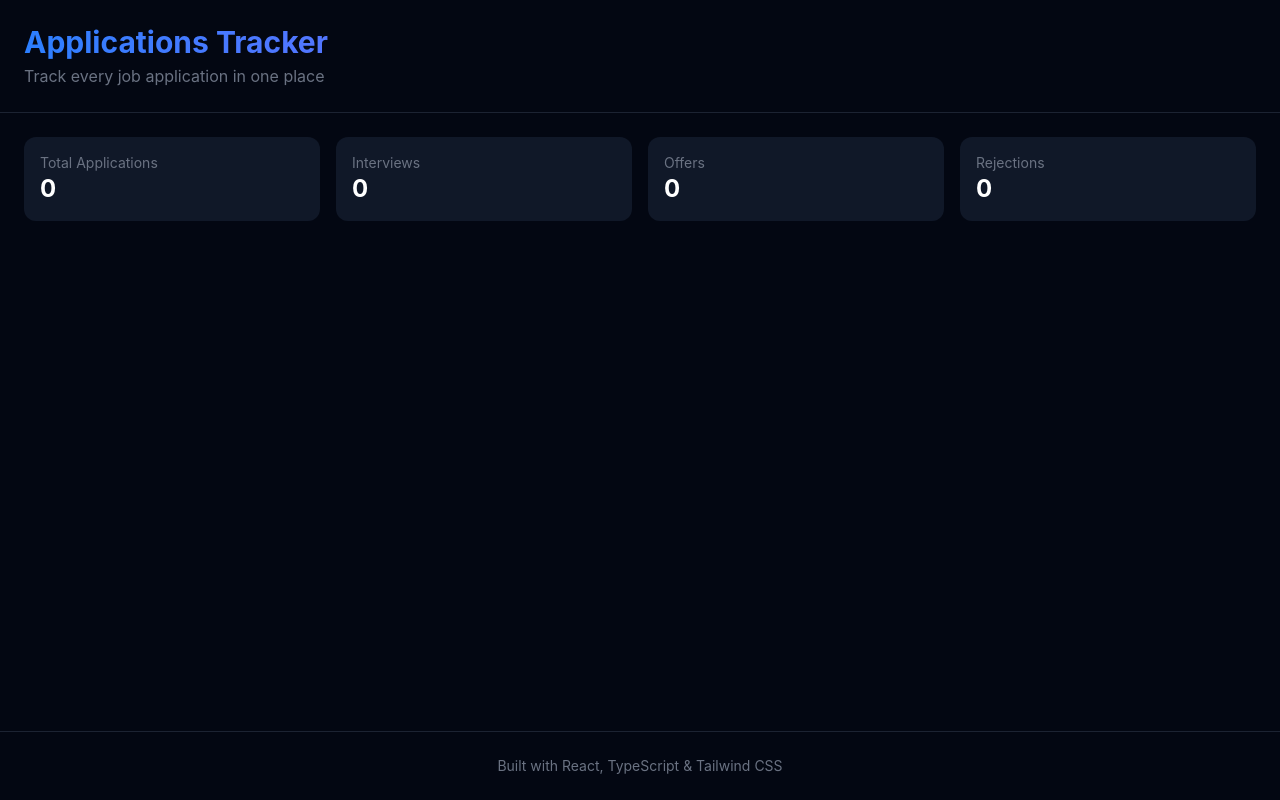
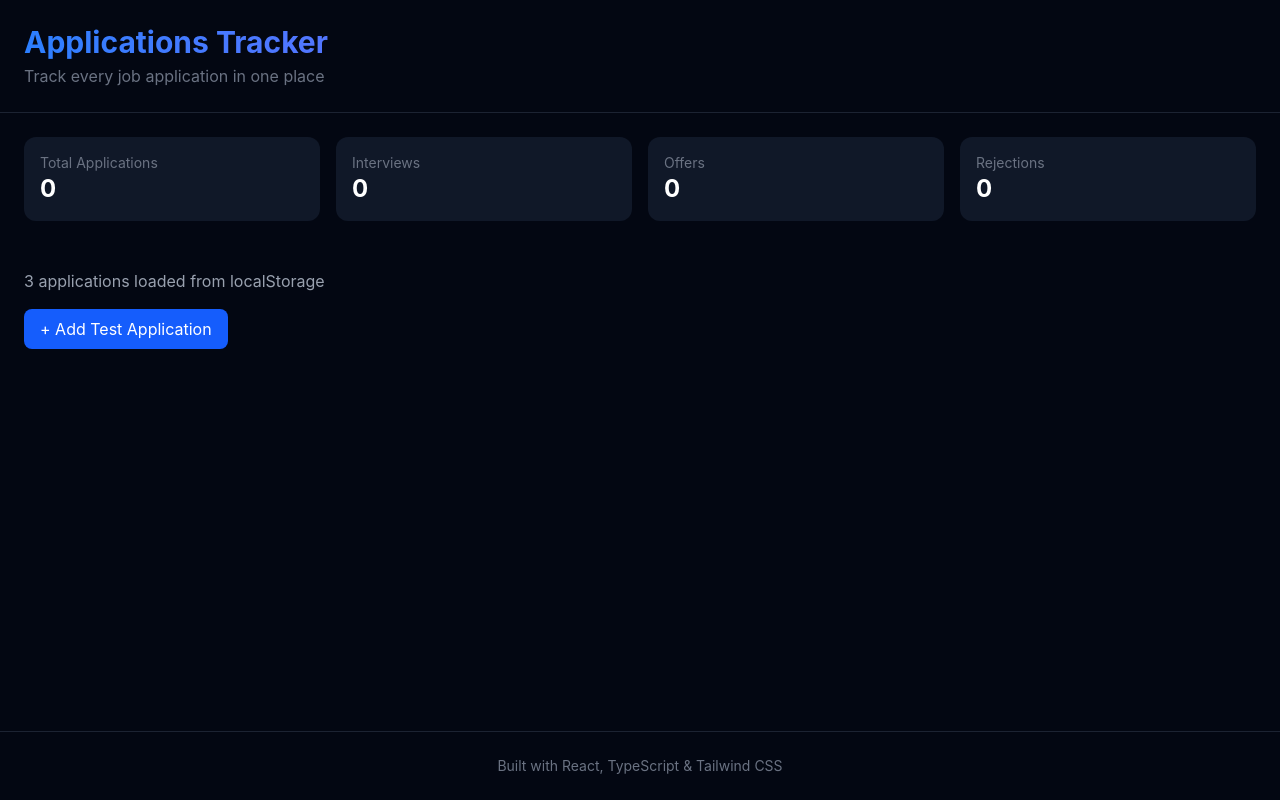
Before and after one commit to AhmedMelliti9/applications-tracker, a React (Vite) app: page / in a window 1280 px wide. Built offline with nearby package versions, Linux system fonts and the light colour scheme.

Commit message:
feat: wire application state into App using dummy data

```diff
--- a/src/App.tsx
+++ b/src/App.tsx
@@ -1,14 +1,48 @@
+import useLocalStorage from "./hooks/useLocalStorage";
+import { type Application, ApplicationStatus } from "./types";
+import { DUMMY_APPLICATIONS } from "./data/dummyApplications";
 import Header from "./components/Header";
 import StatsSummary from "./components/StatsSummary";
 import Footer from "./components/Footer";
 
 function App() {
+  const [applications, setApplications] = useLocalStorage<Application[]>(
+    "applications",
+    DUMMY_APPLICATIONS
+  );
+
+  function handleAddTestApplication() {
+    const newApp: Application = {
+      id: crypto.randomUUID(),
+      companyName: "Test Company",
+      position: "Test Position",
+      applicationUrl: "",
+      country: "",
+      location: "",
+      status: ApplicationStatus.Saved,
+      dateApplied: new Date().toISOString().split("T")[0],
+      dateUpdated: new Date().toISOString().split("T")[0],
+      salary: "",
+      contactPerson: "",
+      notes: "",
+    };
+    setApplications([...applications, newApp]);
+  }
+
   return (
     <div className="min-h-screen bg-gray-950 text-white flex flex-col">
       <Header />
       <StatsSummary />
       <main className="flex-1 p-6">
-        {/* Application cards will go here starting Day 4 */}
+        <p className="text-gray-400 mb-4">
+          {applications.length} applications loaded from localStorage
+        </p>
+        <button
+          onClick={handleAddTestApplication}
+          className="bg-blue-600 hover:bg-blue-500 transition rounded-lg px-4 py-2"
+        >
+          + Add Test Application
+        </button>
       </main>
       <Footer />
     </div>
--- /dev/null
+++ b/src/data/dummyApplications.ts
@@ -0,0 +1,46 @@
+import { type Application, ApplicationStatus } from "../types";
+
+export const DUMMY_APPLICATIONS: Application[] = [
+  {
+    id: crypto.randomUUID(),
+    companyName: "Google",
+    position: "Frontend Engineer Intern",
+    applicationUrl: "https://careers.google.com",
+    country: "Germany",
+    location: "Munich",
+    status: ApplicationStatus.Applied,
+    dateApplied: "2026-08-01",
+    dateUpdated: "2026-08-01",
+    salary: "",
+    contactPerson: "",
+    notes: "Referred by a friend",
+  },
+  {
+    id: crypto.randomUUID(),
+    companyName: "Spotify",
+    position: "Software Engineer",
+    applicationUrl: "",
+    country: "Sweden",
+    location: "Remote",
+    status: ApplicationStatus.Interview,
+    dateApplied: "2026-07-20",
+    dateUpdated: "2026-08-10",
+    salary: "",
+    contactPerson: "Anna K.",
+    notes: "Technical interview scheduled next week",
+  },
+  {
+    id: crypto.randomUUID(),
+    companyName: "N26",
+    position: "Full-Stack Developer",
+    applicationUrl: "",
+    country: "Germany",
+    location: "Berlin",
+    status: ApplicationStatus.Offer,
+    dateApplied: "2026-06-15",
+    dateUpdated: "2026-08-05",
+    salary: "€55,000",
+    contactPerson: "",
+    notes: "",
+  },
+];
```
